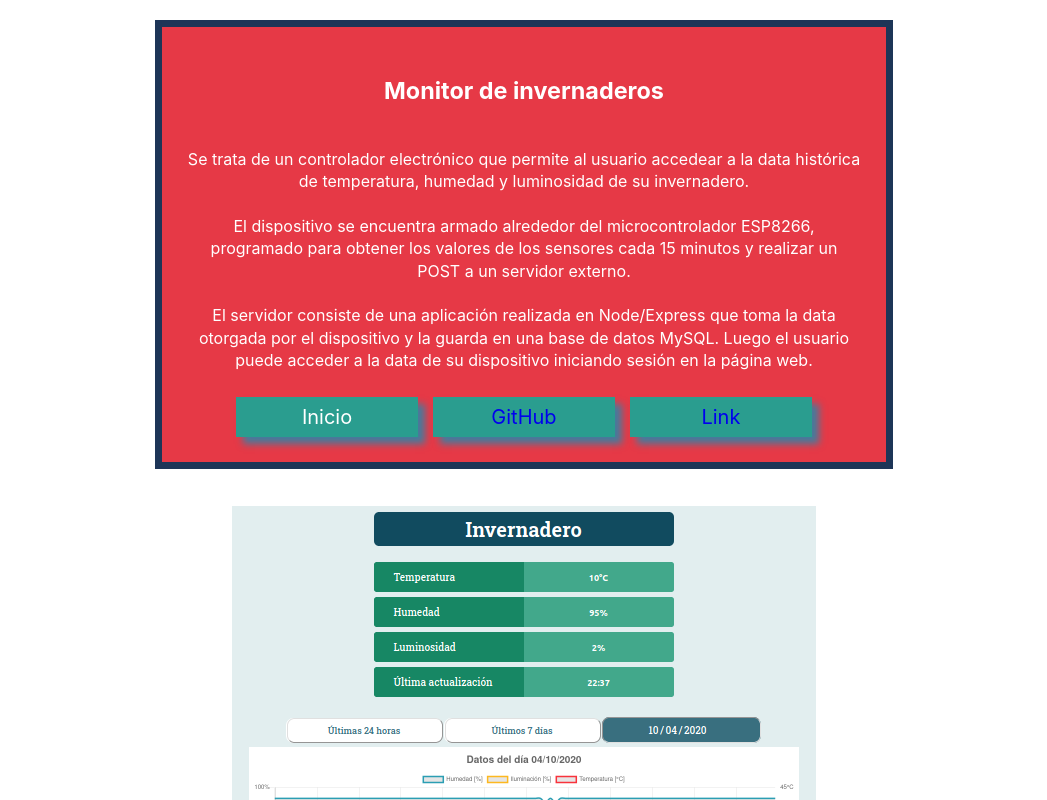
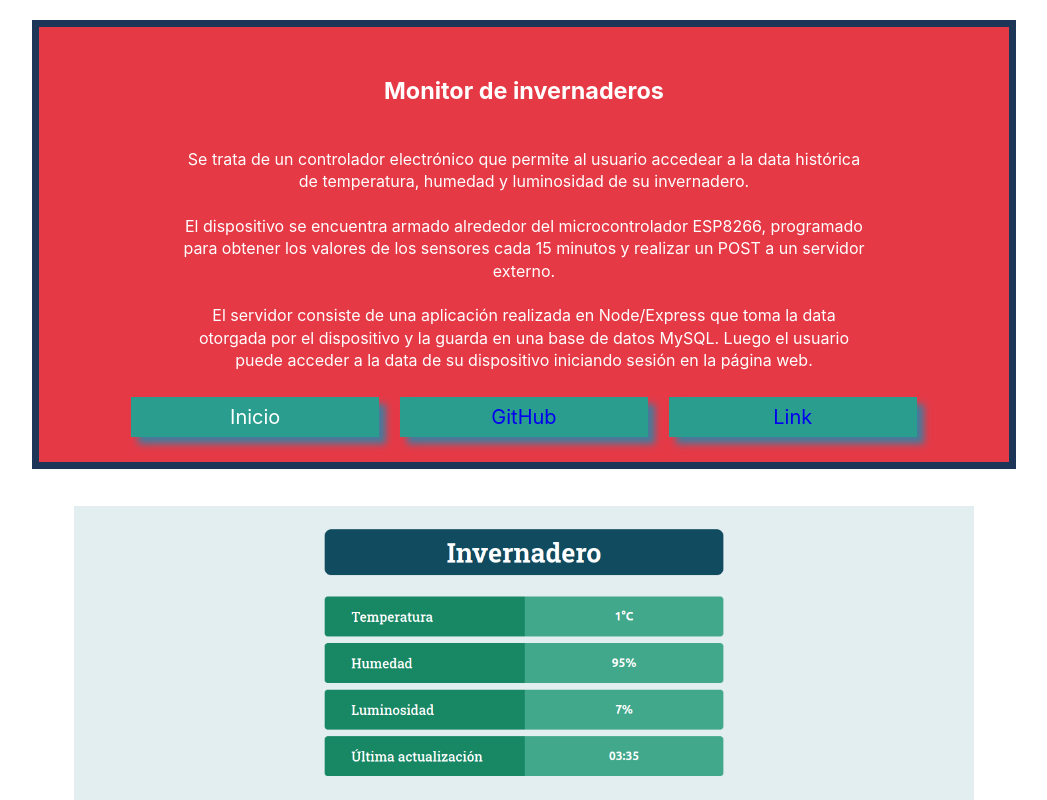
Before and after one commit to haykodarb/portfolio, a Next.js app: page /invernadero in a window 1280 px wide. Shown: the top 800 px of the page, without its empty margins (116-1163 px from the left). Built offline with nearby package versions, Linux system fonts and the light colour scheme.

Commit message:
Couple more details

```diff
--- a/components/route.module.css
+++ b/components/route.module.css
@@ -8,6 +8,7 @@
   justify-content: center;
   max-width: 100rem;
   color: white;
+  padding-bottom: 2%;
 }
 
 .textContainer {
@@ -17,7 +18,7 @@
   align-items: center;
   padding: 25px;
   min-width: 400px;
-  max-width: 60%;
+  max-width: 80%;
   background-color: #e63946;
   color: white;
   border-width: 7.5px;
--- a/pages/invernadero.js
+++ b/pages/invernadero.js
@@ -14,7 +14,7 @@ export default function Invernadero() {
           <h3 style={{ fontWeight: 700, color: "white", cursor: "default" }}>
             Monitor de invernaderos
           </h3>
-          <p style={{ fontSize: 16, cursor: "default" }}>
+          <p style={{ fontSize: 16, cursor: "default", maxWidth: "75%" }}>
             Se trata de un controlador electrónico que permite al usuario
             accedear a la data histórica de temperatura, humedad y luminosidad
             de su invernadero.
--- a/pages/prettykitty.js
+++ b/pages/prettykitty.js
@@ -14,7 +14,7 @@ export default function PrettyKitty() {
           <h3 style={{ fontWeight: 700, color: "white", cursor: "default" }}>
             Pretty Kitty Twitty
           </h3>
-          <p style={{ fontSize: 16, cursor: "default" }}>
+          <p style={{ fontSize: 16, cursor: "default", maxWidth: "75%" }}>
             Consiste de un bot de Twitter al que se inicia sesión con su propia
             cuenta.
             <br /> El usuario entonces puede subir imágenes de gatitos y esperar
--- a/pages/termotanque.js
+++ b/pages/termotanque.js
@@ -18,7 +18,7 @@ export default function Termotanque() {
             maxWidth: 400,
           }}
         ></img>
-        <div className={styles.textContainer}>
+        <div className={styles.textContainer} style={{ maxWidth: "60%" }}>
           <h3 style={{ fontWeight: 700, color: "white", cursor: "default" }}>
             Controlador de termotanque solar.
           </h3>
@@ -43,7 +43,7 @@ export default function Termotanque() {
             WebSockets y por HTTP, al cual el usuario accede de manera local a
             través de una aplicación movil.
             <br /> <br />
-            Actualmente me encuentro desarrollando una versión más avanzada, con
+            Actualmente me encuentro trabajando en una versión más avanzada, con
             aplicación desarrollada en React-Native, con capacidad de conectarse
             a distintos dispositivos simultáneamente y de acceder a data
             histórica del dispositivo.
```
Also changed, not shown: public/invernadero.png.
